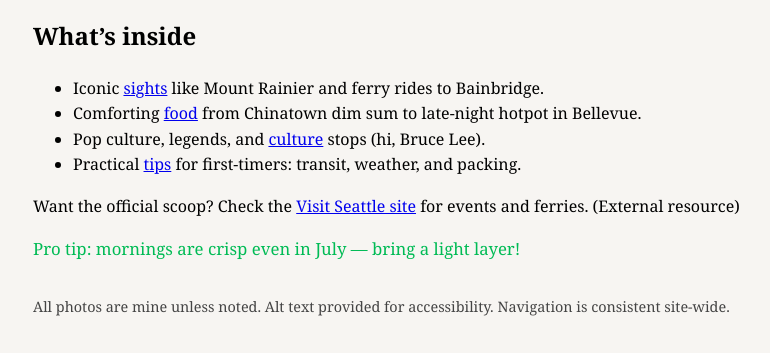
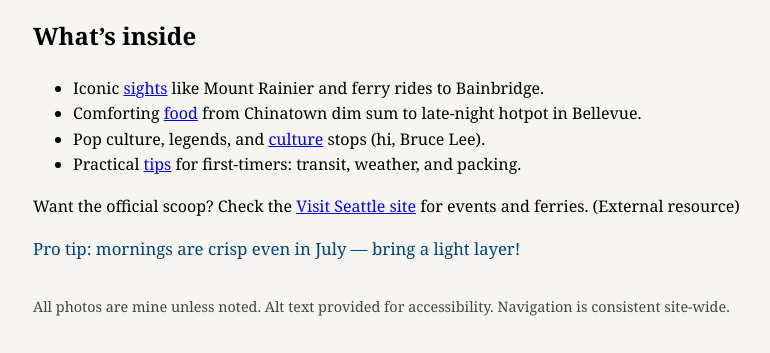
Before and after one commit to byyhong/byyhong.github.io, a plain HTML site: page index.html in a window 1280 px wide. Shown: the part 534-887 px from the top of the page, without its empty margins (147-917 px from the left). Drawn offline with Linux system fonts and the light colour scheme.

Commit message:
Change paragraph text color in index.html

```diff
--- a/index.html
+++ b/index.html
@@ -40,7 +40,7 @@
         for events and ferries. (External resource)
       </p>
 
-      <p style="color:#0b5; font-size:1.05rem;">
+      <p style="color:#047; font-size:1.05rem;">
         Pro tip: mornings are crisp even in July — bring a light layer!
       </p>
     </main>
```
